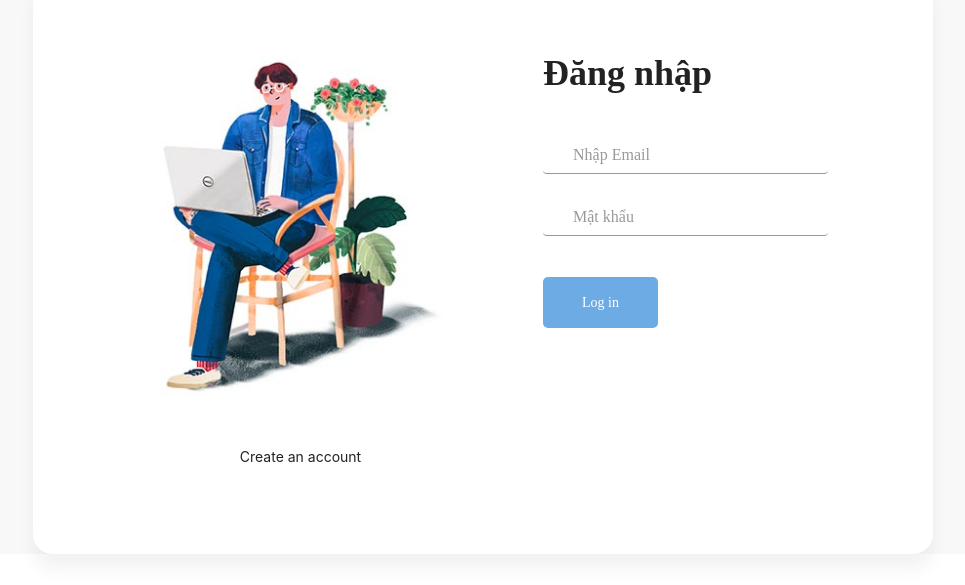
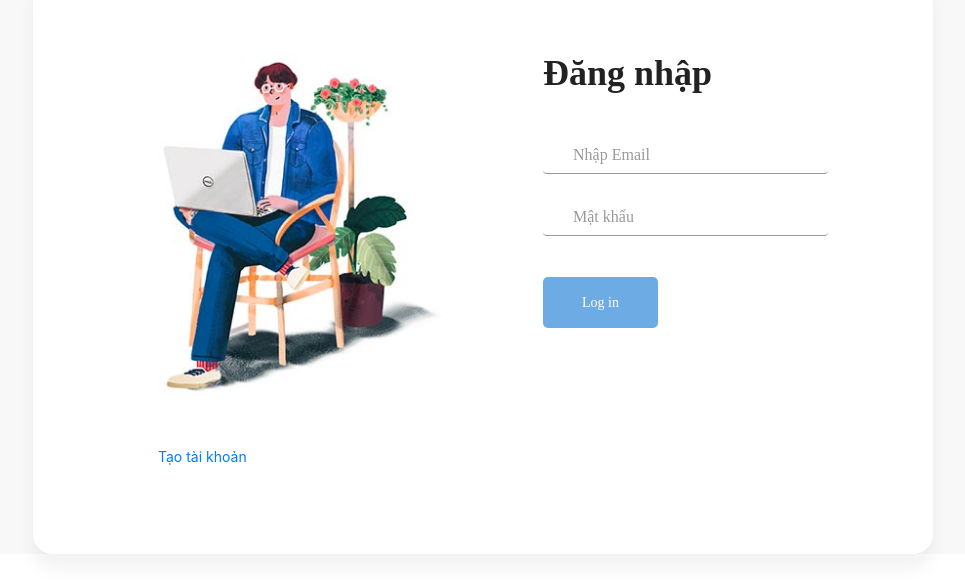
Before and after one commit to duongnam99/bynstay-host, a React (Create React App) app: page /login in a window 1280 px wide. Shown: the part 215-800 px from the top of the page, without its empty margins (157-1122 px from the left). Built offline with nearby package versions, Linux system fonts and the light colour scheme.

Commit message:
[Update] Readme and small fix

```diff
--- a/src/components/main/host/EditInfo.jsx
+++ b/src/components/main/host/EditInfo.jsx
@@ -1,9 +1,11 @@
 import React, {Component, useState, useEffect } from 'react';
 import { Router, Route, Switch, Redirect, useRouteMatch, NavLink } from 'react-router-dom';
 import {useDropzone} from 'react-dropzone'
+import { useDispatch, useSelector } from 'react-redux';
 import { ToastContainer, toast } from 'react-toastify';
-import {homestayService} from '../../../services/homestay.service'
+import { userActions } from '../../../actions/user.actions';
 import {userService} from '../../../services/user.service'
+import { history } from '../../../helpers/history';
 
 
 const thumbsContainer = {
@@ -52,9 +54,18 @@ const EditInfo = () => {
 
     const [isValidateError, setValidateError] = useState(false)
     const [validatorMes, setValidatorMes] = useState([])
+    const dispatch = useDispatch();
 
     const showChangePw = () => {
         setIsChangingPass(true)
+    }
+
+    const logout = () => {
+        dispatch(userActions.logout());
+        history.push('/login');
+
+        // return <Redirect to={{ pathname: '/login'}} />
+
     }
     const {getRootProps, getInputProps} = useDropzone({
         accept: 'image/*',
@@ -169,6 +180,7 @@ const EditInfo = () => {
 
             </div>
             <button onClick={showChangePw} className="addHomestay change_pass mt-3">Đổi mật khẩu</button>
+            <button onClick={logout} className="addHomestay change_pass logout mt-3">Đăng xuất</button>
             <div className={"position-relative " + (isChangingPass ? "d-flex" : "d-none") }>
                 <div className="box">
                     <input type="password" value={pw} onChange={event => setPw(event.target.value)} className="input-name-address" placeholder="Mật khẩu hiện tại" />
--- a/src/pages/Login.jsx
+++ b/src/pages/Login.jsx
@@ -1,7 +1,7 @@
 import React, {Component, useState, useEffect } from 'react';
 import Axios from "axios";
 import { useDispatch, useSelector } from 'react-redux';
-import { Link, useLocation } from 'react-router-dom';
+import { Link, useLocation, NavLink, useRouteMatch } from 'react-router-dom';
 import { userActions } from '../actions/user.actions';
 
 const LoginPage = () => {
@@ -10,6 +10,8 @@ const LoginPage = () => {
         email: '',
         password: ''
     });
+    let { path, url } = useRouteMatch();
+
     const [submitted, setSubmitted] = useState(false);
     const { email, password } = inputs;
     const loggingIn = useSelector(state => state.authentication.loggingIn);
@@ -45,7 +47,9 @@ const LoginPage = () => {
                     <div class="signin-content">
                         <div class="signin-image">
                             <figure><img src="./assets/images/signin-image.jpg" alt="sing up image" /></figure>
-                            <a href="#" class="signup-image-link">Create an account</a>
+                            <NavLink to={`/registration`}>
+                                Tạo tài khoản
+                            </NavLink>
                         </div>
 
                         <div class="signin-form">
--- a/src/pages/Registration.jsx
+++ b/src/pages/Registration.jsx
@@ -44,7 +44,7 @@ const RegistrationPage = () => {
             <div class="container">
                 <div class="signup-content">
                     <div class="signup-form">
-                        <h2 class="form-title">Sign up</h2>
+                        <h2 class="form-title">Tạo tài khoản</h2>
                         <form method="POST" class="register-form" id="register-form" onSubmit={handleSubmit}>
                             <div class="form-group">
                                 <label for="name"><i class="zmdi zmdi-account material-icons-name"></i></label>
```
Also changed, not shown: public/assets/css/style.css, 1 other file (tests, documents, lock files or other folders).
